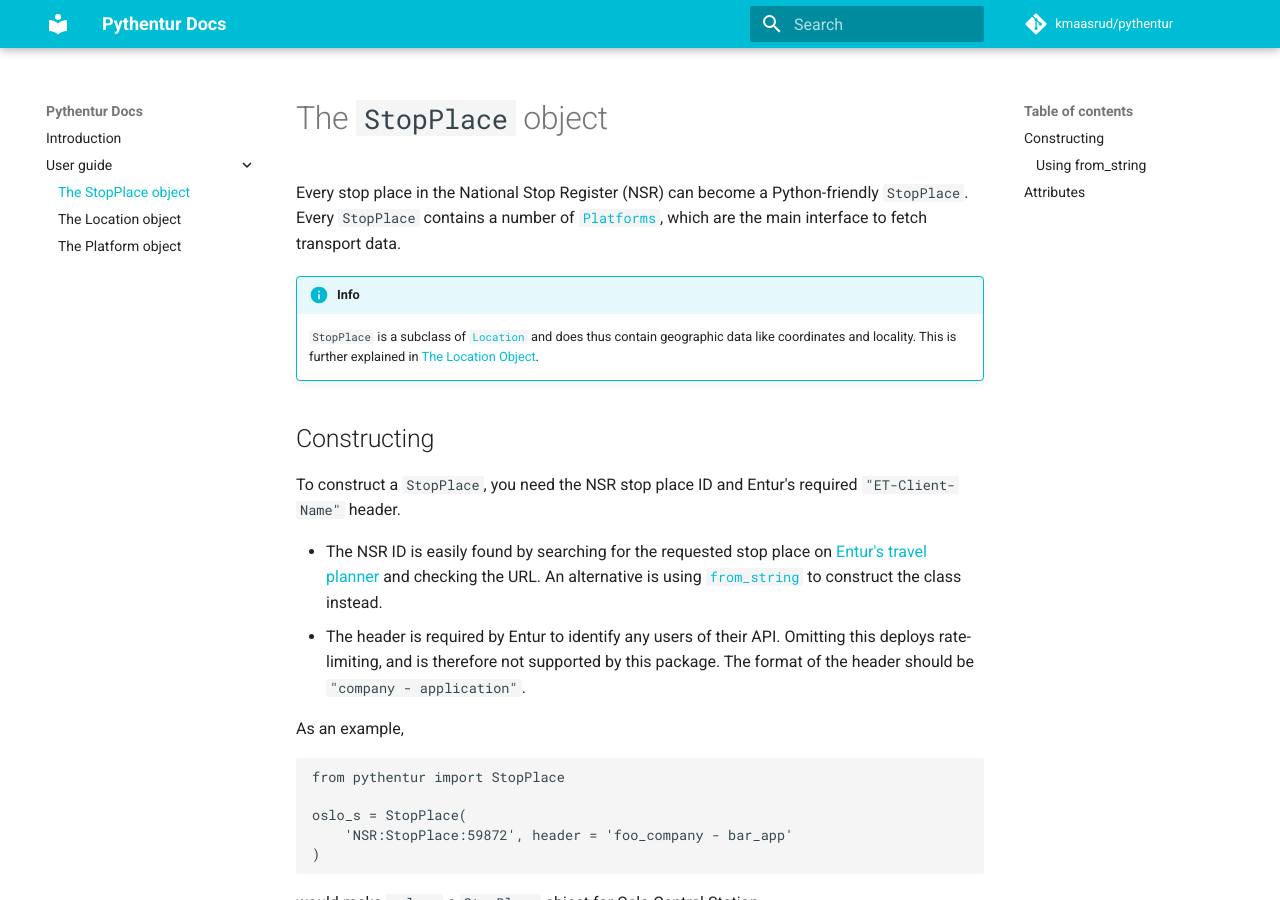
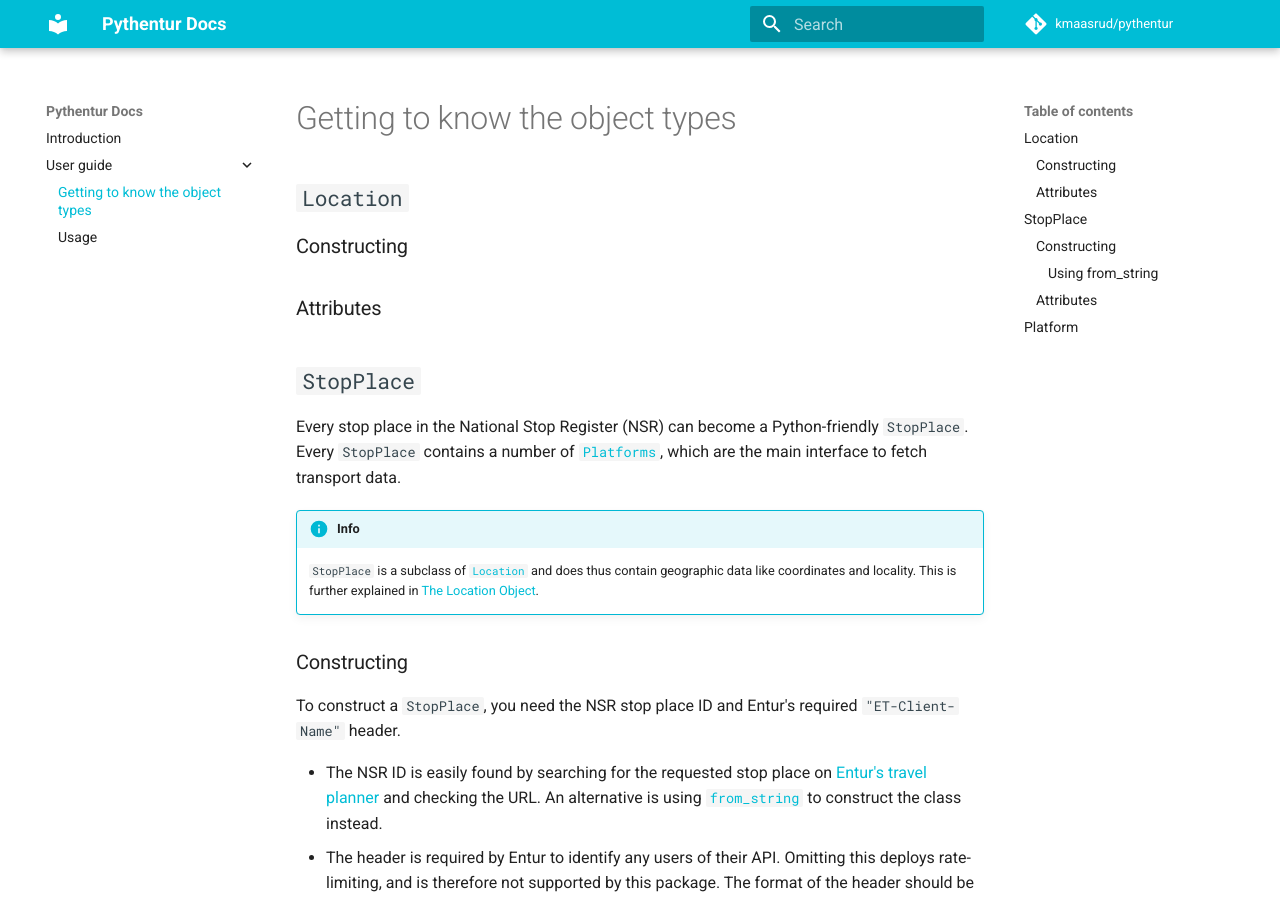
Before and after one commit to kmaasrud/pythentur, an MkDocs documentation site: the page built from docs/userguide/getting-to-know.md, in a window 1280 px wide and 900 px high. Built offline with MkDocs 1.6.1 and Material for MkDocs 9.7.7, drawn with Linux system fonts in a browser that asks for light colours; comment, search, counter and statistics services are not loaded; old or Windows-style settings are respelled for this version of MkDocs.

Commit message:
Updated docs

````diff
--- a/docs/userguide/stopplace.md
+++ b/docs/userguide/getting-to-know.md
@@ -1,11 +1,19 @@
-# The `StopPlace` object
+# Getting to know the object types
+
+## `Location`
+
+### Constructing
+
+### <a name="la"></a>Attributes
+
+## `StopPlace`
 
 Every stop place in the National Stop Register (NSR) can become a Python-friendly `StopPlace`. Every `StopPlace` contains a number of [`Platforms`](platform.md), which are the main interface to fetch transport data.
 
 !!! info
-    `StopPlace` is a subclass of [`Location`](location.md) and does thus contain geographic data like coordinates and locality. This is further explained in [The Location Object](location.md#attributes).
+    `StopPlace` is a subclass of [`Location`](#location) and does thus contain geographic data like coordinates and locality. This is further explained in [The Location Object](#la).
 
-## Constructing
+### Constructing
 
 To construct a `StopPlace`, you need the NSR stop place ID and Entur's required `"ET-Client-Name"` header.
 
@@ -27,7 +35,7 @@ would make `oslo_s` a `StopPlace` object for Oslo Central Station.
 !!! info
     For larger stop places with many platforms, initializing a `StopPlace` might take a few seconds, since the API is queried for each platform. However, when the `StopPlace` is loaded in memory, the operations should be quite snappy.
 
-### Using `from_string`
+#### Using `from_string`
 
 To avoid having to look up the NSR ID of a stop place, an alternative way of constructing a `StopPlace` is supplied. `from_string` takes a searchstring and the `"ET-Client-Name"` header as parameters, and returns the first stop place matching that string.
 
@@ -39,7 +47,7 @@ nationaltheatret = StopPlace.from_string(
 )
 ```
 
-## Attributes
+### Attributes
 
 | Attribute  | Description |
 | :--------- | :-------------------------- |
--- a/docs/userguide/location.md
+++ /dev/null
@@ -1,3 +0,0 @@
-# The `Location` object
-
-## Attributes
--- a/mkdocs.yml
+++ b/mkdocs.yml
@@ -17,6 +17,5 @@ markdown_extensions:
 pages:
   - 'Introduction': 'index.md'
   - 'User guide':
-    - 'The StopPlace object': 'userguide/stopplace.md'
-    - 'The Location object': 'userguide/location.md'
-    - 'The Platform object': 'userguide/platform.md'
+    - 'Getting to know the object types': 'userguide/getting-to-know.md'
+    - 'Usage': 'userguide/usage.md'
````
Also changed, not shown: other parts of docs/userguide/getting-to-know.md (+2 -0 lines), docs/userguide/usage.md (added, +25 -0 lines), docs/userguide/platform.md (deleted), 2 other files.
